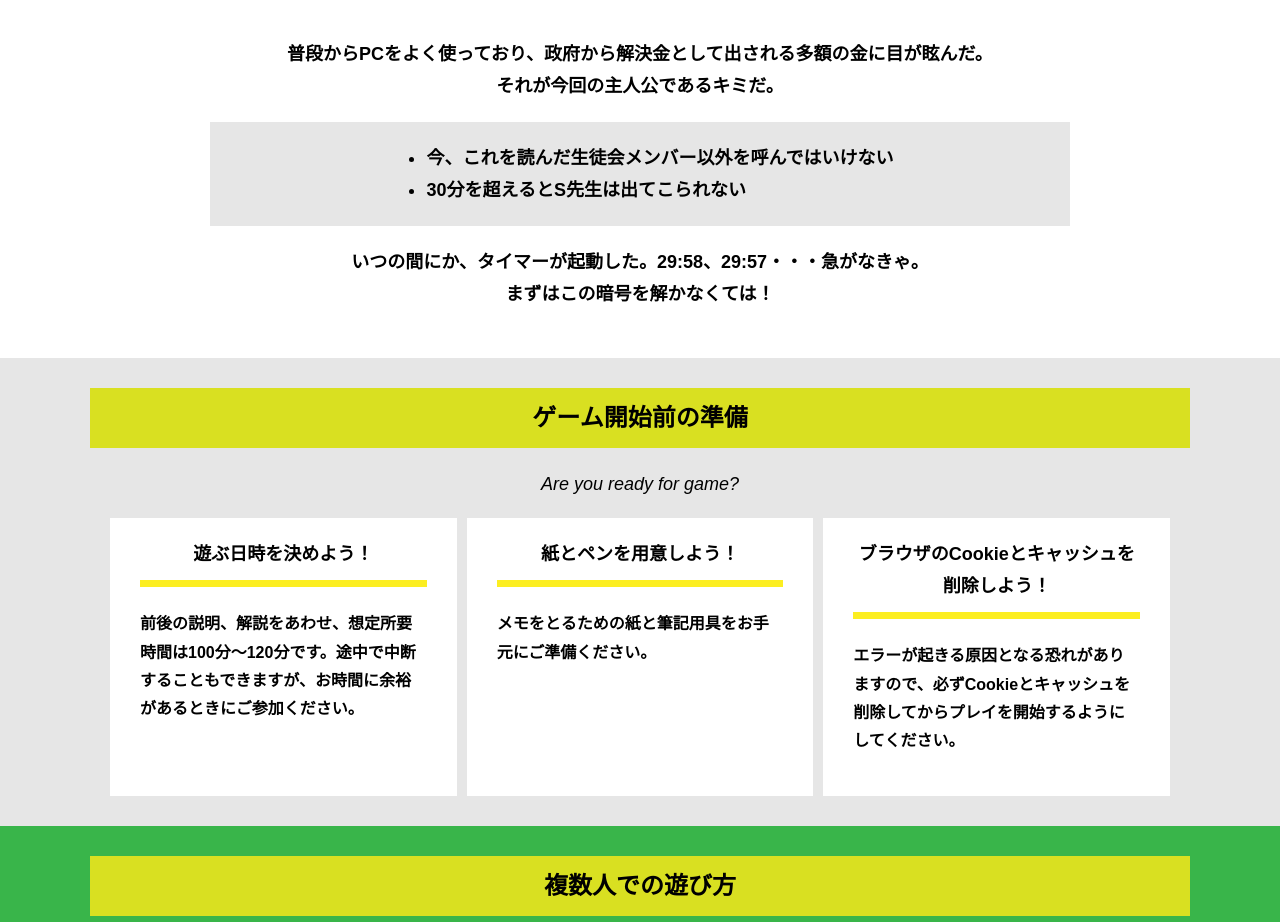
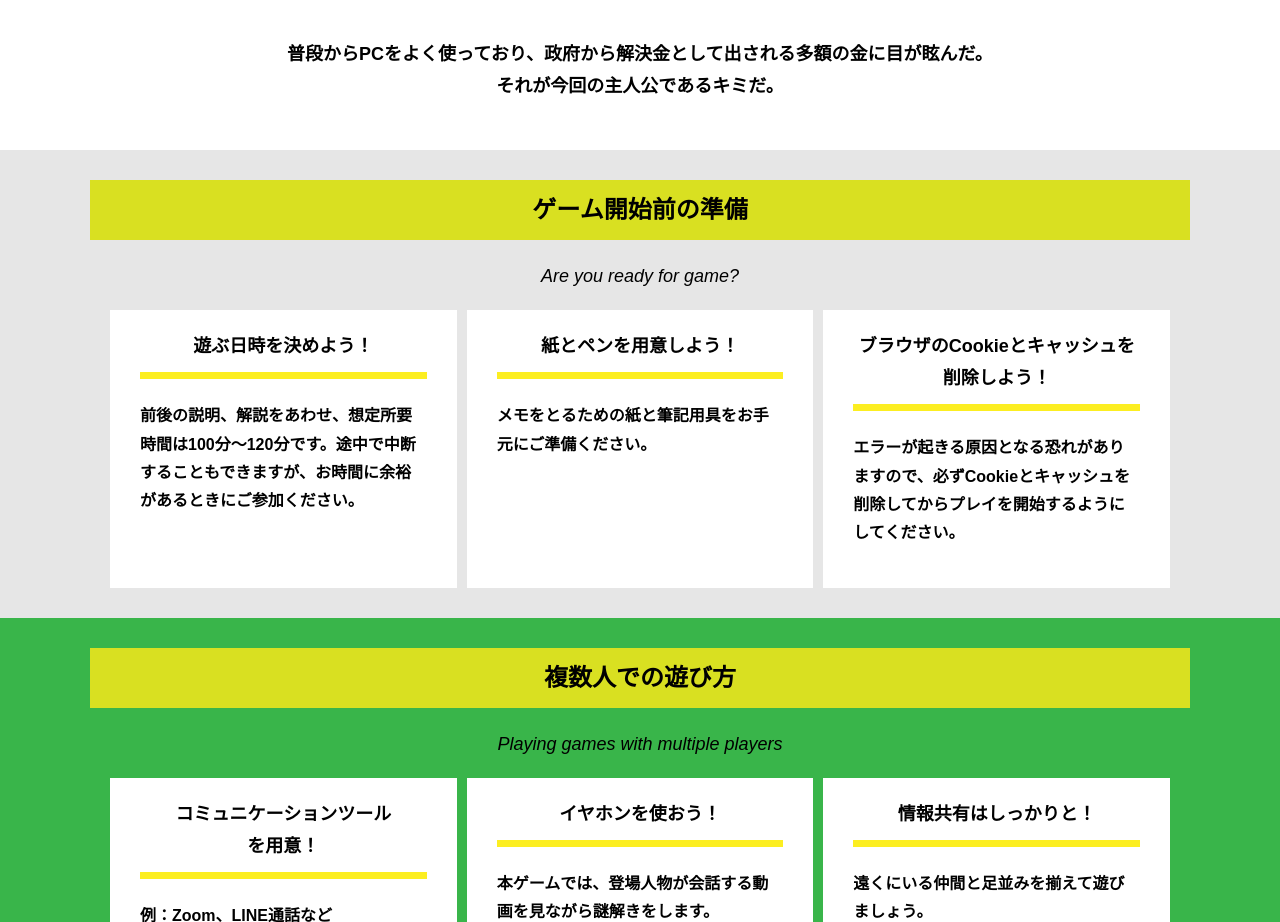
Before and after one commit to Miho303/alfa-yoyogi-32, a plain HTML site: page index.html in a window 1280 px wide. Shown: the part 889-1811 px from the top of the page. Drawn offline with Linux system fonts and the light colour scheme.

Commit message:
Update index.html

```diff
--- a/index.html
+++ b/index.html
@@ -38,15 +38,7 @@
             そんな中、この問題を解決しようとした高校生がいた。<br>
             <br>
             普段からPCをよく使っており、政府から解決金として出される多額の金に目が眩んだ。<br>
-            それが今回の主人公であるキミだ。</p>
-          <div class="story__note__outer bg-color--gray">
-            <ul class="story__note">
-              <li>今、これを読んだ生徒会メンバー以外を呼んではいけない</li>
-              <li>30分を超えるとS先生は出てこられない</li>
-            </ul>
-          </div>
-          <p class="text-center">いつの間にか、タイマーが起動した。29:58、29:57・・・急がなきゃ。<br>
-            まずはこの暗号を解かなくては！</p>
+            それが今回の主人公であるキミだ。</p
         </div>
       </div>
     </section>
```
